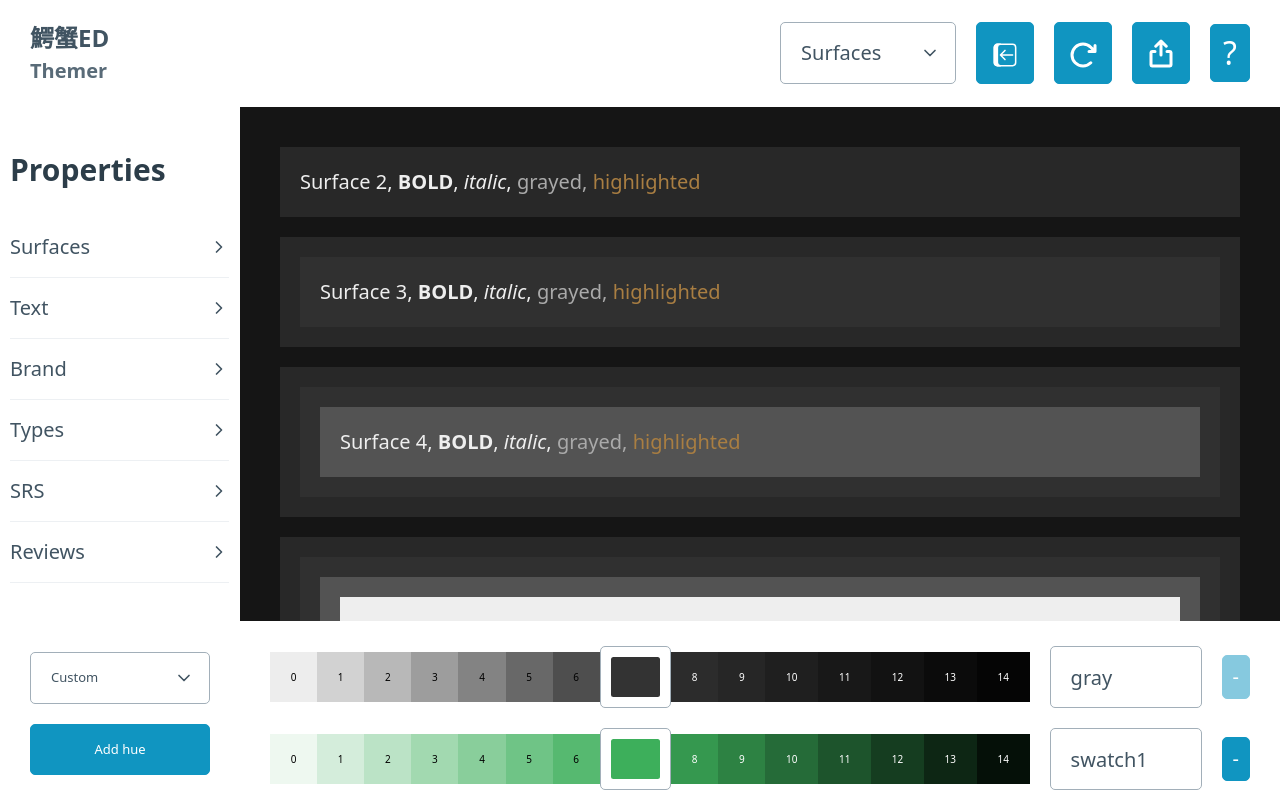
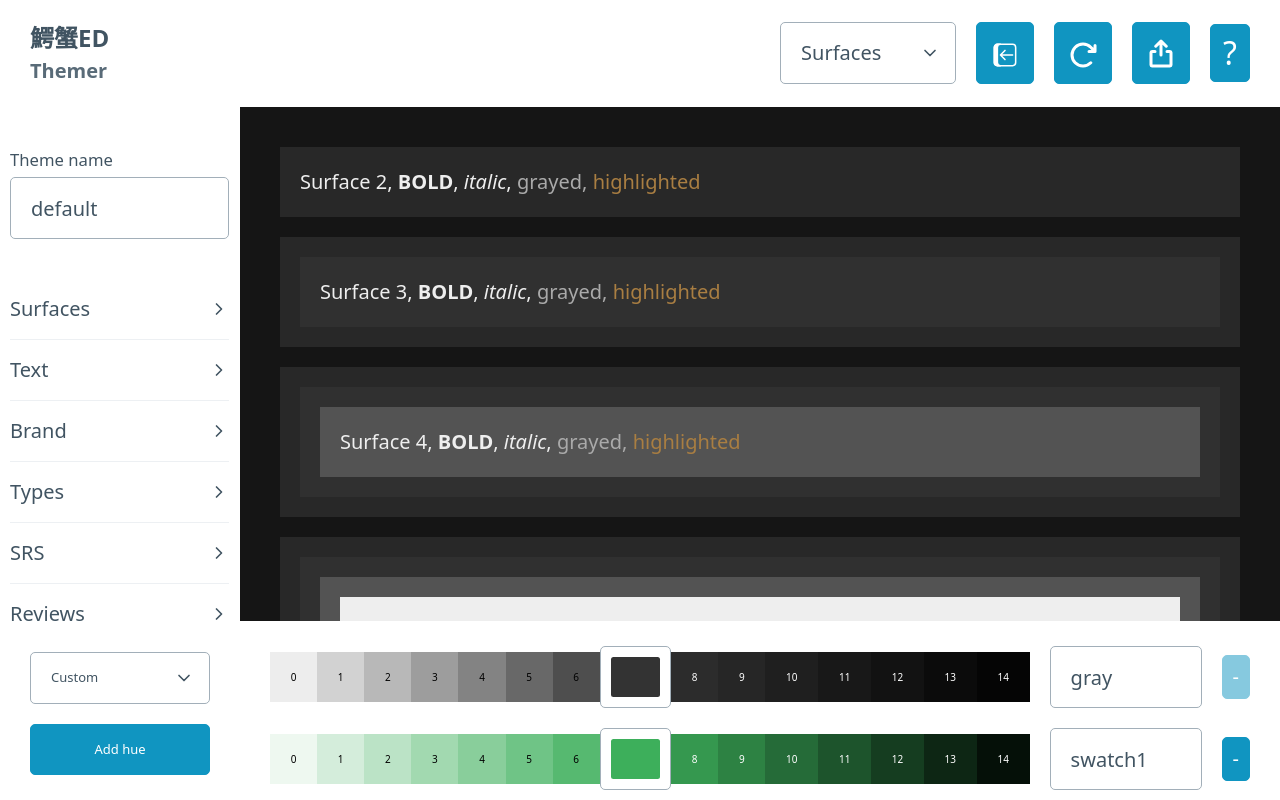
Before and after one commit to wrex/ed-themer, a SvelteKit app: page / in a window 1280 px wide. Built offline with nearby package versions, Linux system fonts and the light colour scheme.

Commit message:
add theme name

```diff
--- a/src/app.css
+++ b/src/app.css
@@ -43,7 +43,7 @@
 	max-width: var(--props-max-width);
 }
 
-#user-colors label {
+#user-colors article label {
 	font-size: small;
 	text-align: center;
 	line-height: 1.5;
--- a/src/components/ColorPropNav.svelte
+++ b/src/components/ColorPropNav.svelte
@@ -9,12 +9,20 @@
 		srsNames,
 		reviewNames
 	} from '$lib/utils';
-	import { expandControls } from '$lib/stores';
+	import { expandControls, userProps } from '$lib/stores';
 </script>
 
 <div id="user-colors">
 	{#if $expandControls}
-		<h3>Properties</h3>
+		<label for="theme" class="themeName">Theme name</label>
+		<input
+			type="text"
+			id="theme"
+			name="theme"
+			placeholder="Enter name"
+			bind:value={$userProps.name}
+			required
+		/>
 
 		<details>
 			<summary>Surfaces</summary>
@@ -59,3 +67,12 @@
 		</details>
 	{/if}
 </div>
+
+<style>
+	.themeName {
+		font-size: smaller;
+	}
+	input[type='text'] {
+		margin-bottom: 3em;
+	}
+</style>
--- a/src/components/ColorPropPicker.svelte
+++ b/src/components/ColorPropPicker.svelte
@@ -21,6 +21,10 @@
 		palettePropSelector = '';
 		let thisPropName = `--USER-${id}`;
 		let thisColor = $userProps.user[thisPropName].clr;
+		if ($userProps.name === 'default') {
+			// changes without a custom name
+			$userProps.name = 'unnamed';
+		}
 
 		$userProps.user[thisPropName].ref = 'custom';
 
@@ -37,6 +41,10 @@
 		$userProps.user[`--USER-${id}`].clr = $userProps.user[`--USER-${userPropSelector}`].clr;
 		$userProps.user[`--USER-${id}`].ref = `--USER-${userPropSelector}`;
 		palettePropSelector = '';
+		if ($userProps.name === 'default') {
+			// changes without a custom name
+			$userProps.name = 'unnamed';
+		}
 	};
 
 	/**  @type string; */
@@ -69,6 +77,10 @@
 		$userProps.user[`--USER-${id}`].clr = found.rgb;
 		$userProps.user[`--USER-${id}`].ref = `--${label}${suffix}`;
 		userPropSelector = '';
+		if ($userProps.name === 'default') {
+			// changes without a custom name
+			$userProps.name = 'unnamed';
+		}
 	};
 </script>
 
--- a/src/components/MainNav.svelte
+++ b/src/components/MainNav.svelte
@@ -14,11 +14,15 @@
 	import ExpandRightIcon from '../icons/ExpandRightIcon.svelte';
 	import HelpContent from './HelpContent.svelte';
 	import Logo from './Logo.svelte';
-	import { allPropNames } from '$lib/utils';
-	import { browser } from '$app/environment';
+	import { allPropNames, slugify } from '$lib/utils';
 
 	const toggleHelp = () => {
 		$modal.help = !$modal.help;
+	};
+
+	const toggleStylesheet = () => {
+		$userCSS = genUserCSS() + `\r\n  /* palette colors */\r\n` + genPaletteCSS();
+		$modal.userStyles = !$modal.userStyles;
 	};
 
 	const userToClipboard = () => {
@@ -52,7 +56,7 @@
 	 * genUserCSS - generate custom props for each USER property
 	 */
 	const genUserCSS = () => {
-		let CSS = '';
+		let CSS = `  --USER-theme: "${$userProps.name}";\r\n`;
 		allPropNames.forEach((name) => {
 			const thisEntry = `--USER-${name}`;
 			const refVal = $userProps.user[thisEntry].ref;
@@ -64,11 +68,6 @@
 			}
 		});
 		return CSS;
-	};
-
-	const toggleStylesheet = () => {
-		$userCSS = genUserCSS() + `\r\n  /* palette colors */\r\n` + genPaletteCSS();
-		$modal.userStyles = !$modal.userStyles;
 	};
 </script>
 
```
Also changed, not shown: src/lib/stores.js, 1 other file (tests, documents, lock files or other folders).
